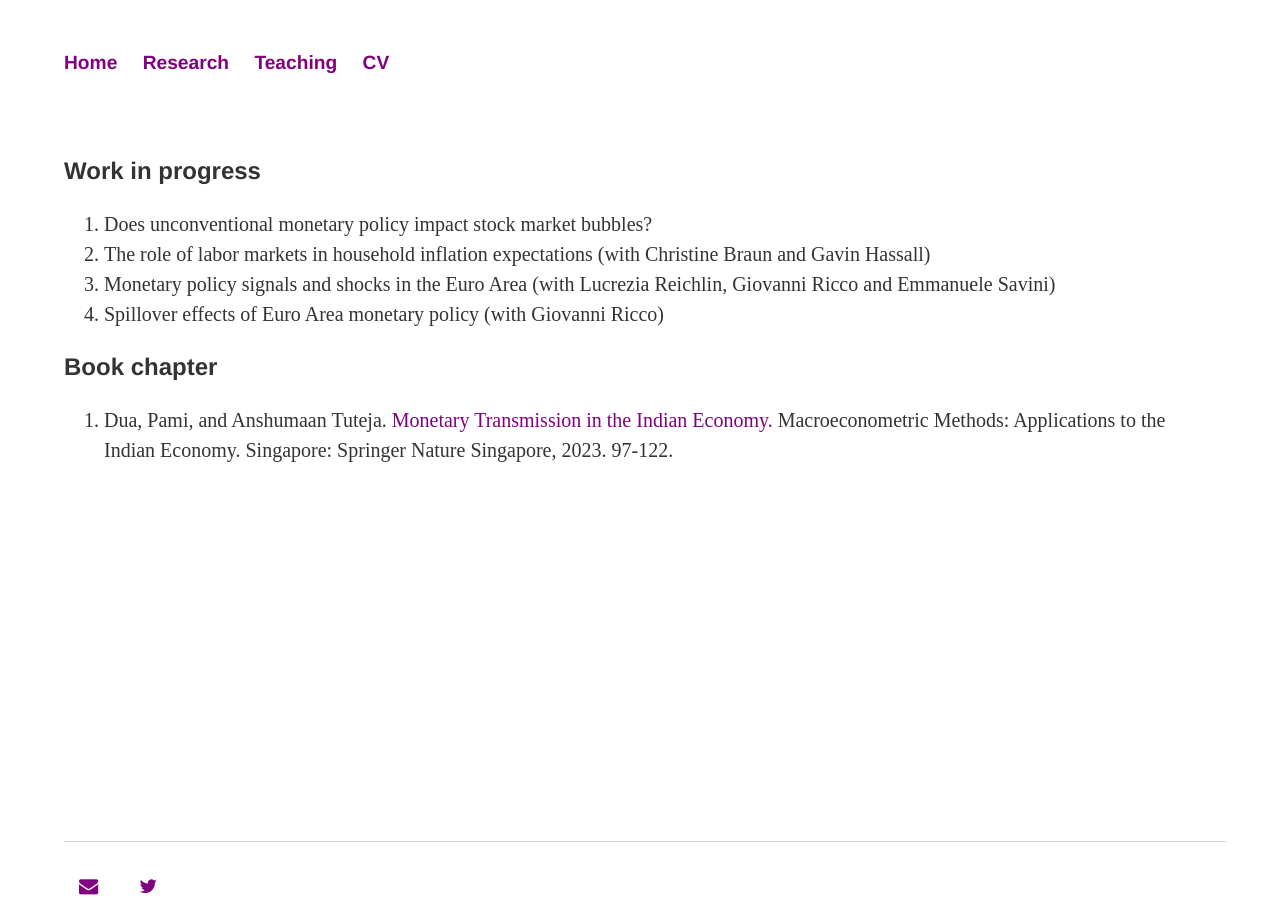
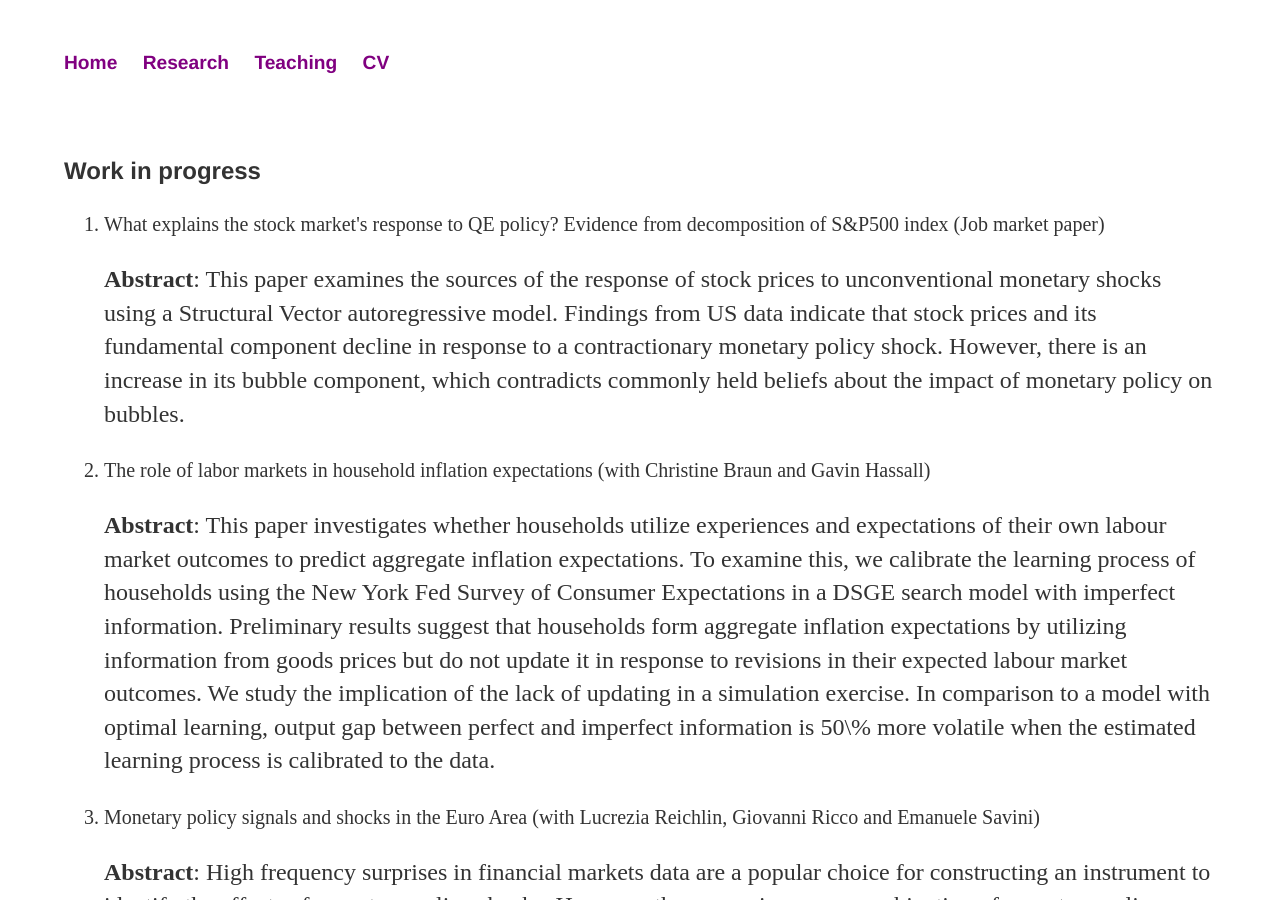
Before and after one commit to anshumaan-tuteja/anshumaan-tuteja.github.io, a Jekyll site: the page built from _pages/research.html, in a window 1280 px wide and 900 px high. Built offline with Jekyll 4.4.1, drawn with Linux system fonts in a browser that asks for light colours; some of the changed text lies outside the part shown.

Commit message:
Abstracts

```diff
--- a/_pages/research.html
+++ b/_pages/research.html
@@ -6,13 +6,26 @@ title: Research page
 <div class="blurb">
   <h3>Work in progress</h3>
   <ol style="font-size: 1.25em;">
-    <li> Does unconventional monetary policy impact stock market bubbles? </li>
-    <!-- <p> <b>Abstract</b>: This paper examines the sources of the response of stock prices to unconventional monetary shocks using a Structural Vector autoregressive model.
+    <li> What explains the stock market's response to QE policy? Evidence from decomposition of S&P500 index (Job market paper) </li>
+    <p><b>Abstract</b>: This paper examines the sources of the response of stock prices to unconventional monetary shocks using a Structural Vector autoregressive model.
     Findings from US data indicate that stock prices and its fundamental component decline in response to a contractionary monetary policy shock.
-    However, there is an increase in its bubble component, which contradicts commonly held beliefs about the impact of monetary policy on bubbles. </p> -->
+    However, there is an increase in its bubble component, which contradicts commonly held beliefs about the impact of monetary policy on bubbles. </p>
     <li> The role of labor markets in household inflation expectations (with Christine Braun and Gavin Hassall)  </li>
-    <li> Monetary policy signals and shocks in the Euro Area (with Lucrezia Reichlin, Giovanni Ricco and Emmanuele Savini) </li>
-    <li> Spillover effects of Euro Area monetary policy (with Giovanni Ricco) </li>
+    <p><b>Abstract</b>: This paper investigates whether households utilize experiences and expectations of their own labour market outcomes to predict aggregate inflation expectations.
+      To examine this, we calibrate the learning process of households using the New York Fed Survey of Consumer Expectations in a DSGE search model with imperfect information.
+      Preliminary results suggest that households form aggregate inflation expectations by utilizing information from goods prices but do not update it in response to revisions in their expected labour market outcomes.
+      We study the implication of the lack of updating in a simulation exercise.
+      In comparison to a model with optimal learning, output gap between perfect and imperfect information is 50\% more volatile when the estimated learning process is calibrated to the data.</p>
+    <li> Monetary policy signals and shocks in the Euro Area (with Lucrezia Reichlin, Giovanni Ricco and Emanuele Savini) </li>
+    <p><b>Abstract</b>: High frequency surprises in financial markets data are a popular choice for constructing an instrument to identify the effects of monetary policy shocks. However, these surprises are a combination of monetary policy, information and risk premium shocks which may lead to empirical puzzles.
+      In this paper, we show how to isolate monetary policy shocks using high frequency surprises of data from the Euro Area.
+      We control for information shocks using the information set of market participants and then extract four factors with a structural interpretation - target, forward guidance, quantitative easing, and country risk factor.
+      Using these factors as external instruments in a Structural Vector Autoregression model, we demonstrate that isolating monetary policy shocks eliminates empirical puzzles in impulse response functions.
+      Results for policy shocks suggest that target and QE shocks were equally effective in achieving the desired effect on inflation and output. In addition, shocks to country risk premium negatively impacted Italian industrial production and the European stock market. </p>
+    <li> Spillover effects of Euro Area monetary policy (with Giovanni Ricco and Emanuele Savini) </li>
+    <p><b>Abstract</b>: This study examines the spillover effects of quantitative easing policy of the European Central Bank to the Western African Economic Monetary Union (WAEMU).
+      The peg of the common currency against the Euro allows us to focus on the demand and financial channel of international transmission. We estimate Bilateral vector autoregression (BVAR) models consisting of national macroeconomic and financial data at monthly frequency.
+      Median results for WAEMU suggest that an expansionary shock boosts output, prices and the stock market. While currency is fixed against the Euro, it depreciates against the US dollar and improves the trade balance of the block.</p>
   </ol>
 
   <h3>Book chapter</h3>
```
